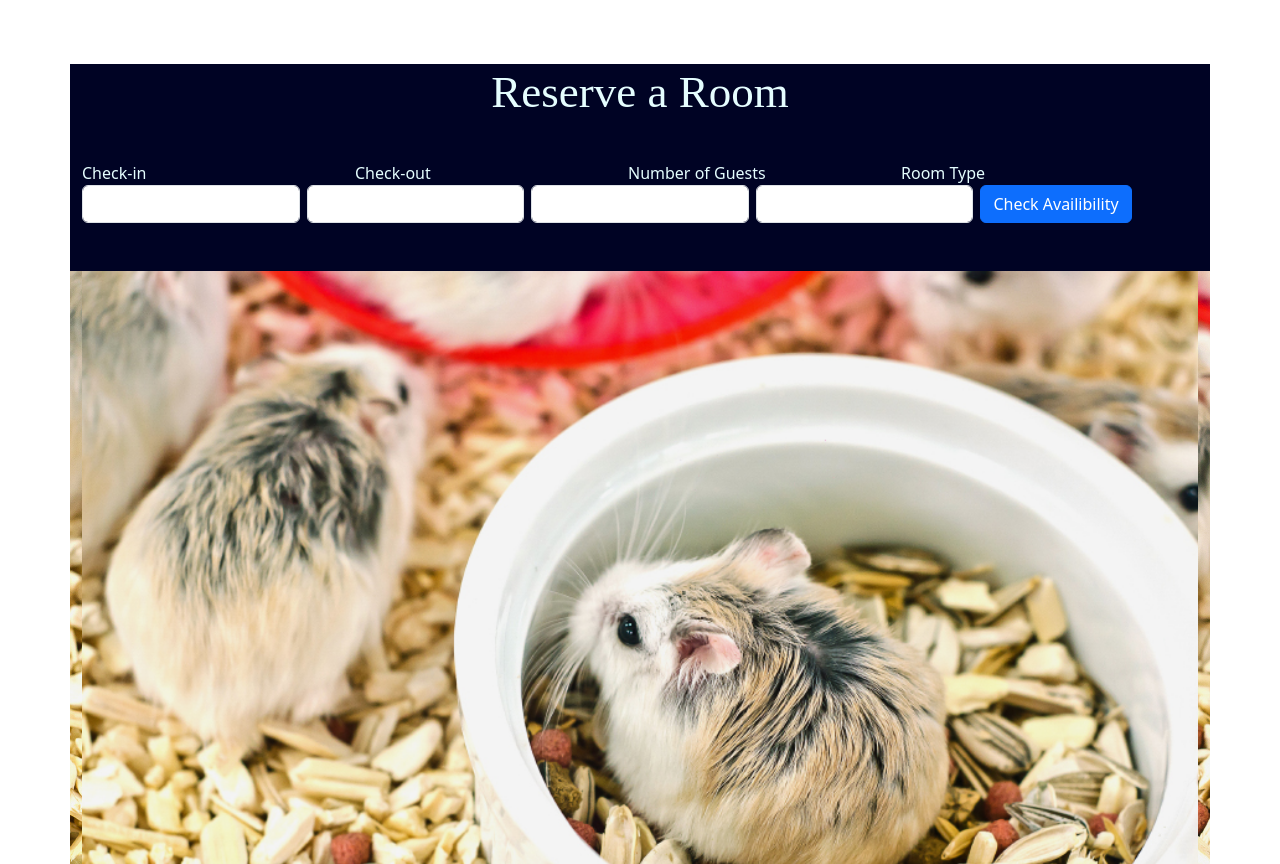
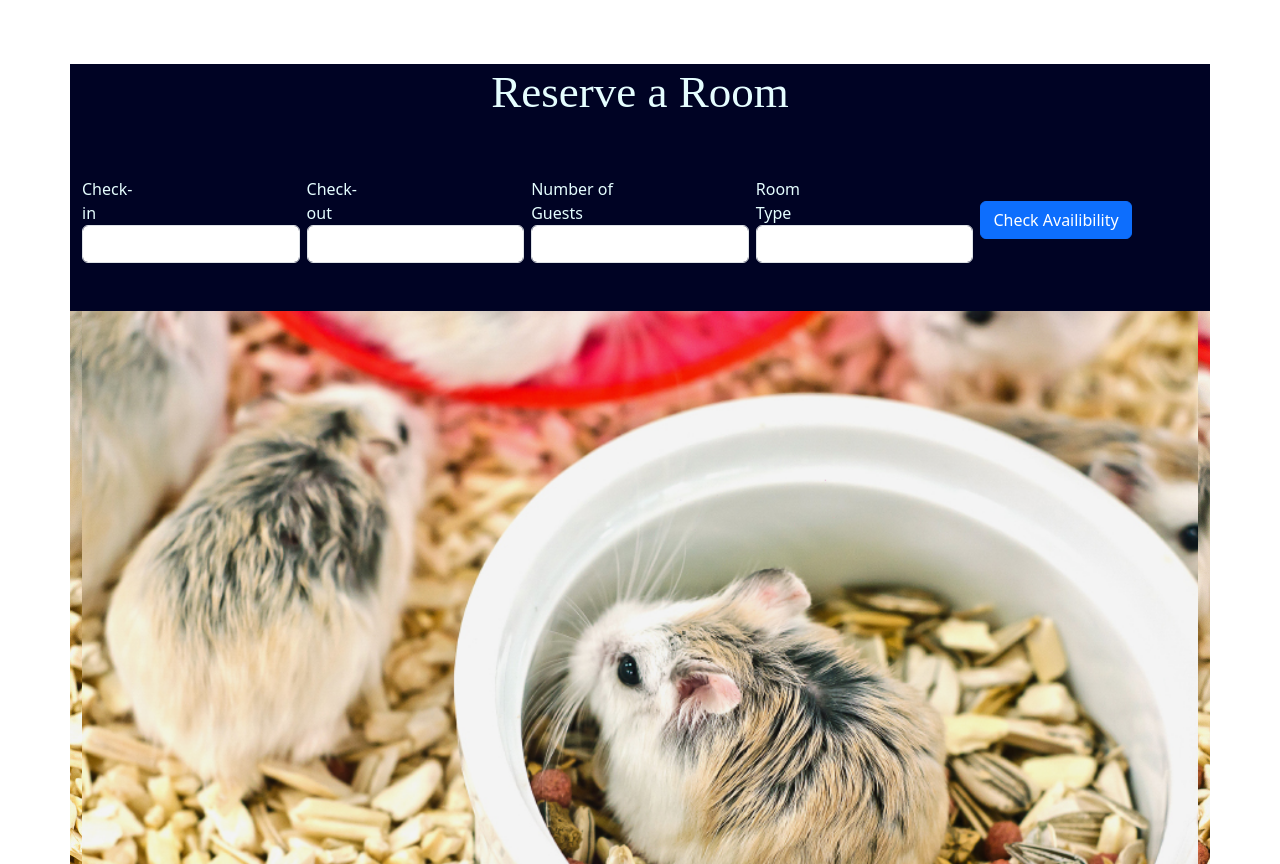
Before and after one commit to TreyTheLooneyCoder/CadeRC-4HamsterHotel, a plain HTML site: page index.html in a window 1280 px wide. Shown: the part 3582-4446 px from the top of the page. Drawn offline with nearby package versions, Linux system fonts and the light colour scheme.

Commit message:
fixed for good

```diff
--- a/index.html
+++ b/index.html
@@ -310,31 +310,42 @@
     <!-- Reserve A Room -->
     <div class="big-container PushDownMore">
         <div class="container bg-Midnight">
-            <div class="row">
+            <div class="row PushBtmDown">
                 <h1 class="c-E5FEFF">Reserve a Room</h1>
             </div>
-            <div class="row PushDown pe-5">
-                <div class="col c-E5FEFF">Check-in</div>
-                <div class="col c-E5FEFF">Check-out</div>
-                <div class="col c-E5FEFF">Number of Guests</div>
-                <div class="col c-E5FEFF">Room Type</div>
+            <div class="row">
+
+            </div>
+            <div class="row">
+
+            </div>
+            <div class="row">
+
+            </div>
+            <div class="row">
 
             </div>
             <div class="row PushBtmDown">
                 <div class="input-group">
                     <div class="col pe-1">
+                        <div class="col-3 c-E5FEFF">Check-in</div>
                         <input type="text" aria-label="Check-in" class="form-control input-space">
                     </div>
                     <div class="col ps-1 pe-1">
+                        <div class="col-4 c-E5FEFF">Check-out</div>
                         <input type="text" aria-label="Check-out" class="form-control input-space">
                     </div>
                     <div class="col ps-1 pe-1">
+                        <div class="col-7 c-E5FEFF">Number of Guests</div>
                         <input type="text" aria-label="Number of Guests" class="form-control input-space">
                     </div>
                     <div class="col ps-1 pe-1">
+                        <div class="col-4 c-E5FEFF">Room Type</div>
                         <input type="text" aria-label="Room Type" class="form-control input-space">
                     </div>
-                    <div class="col ps-1"><a href="#" class="btn btn-primary">Check Availibility</a></div>
+                    <div class="col ps-1 PushDown">
+                        <a href="#" class="btn btn-primary">Check Availibility</a>
+                    </div>
                 </div>
             </div>
         </div>
--- a/styles/styles.css
+++ b/styles/styles.css
@@ -1,5 +1,5 @@
 .PushDown {
-    padding-top: 2em;
+    padding-top: 1.5em;
 }
 
 .PushBtmDown {
```
